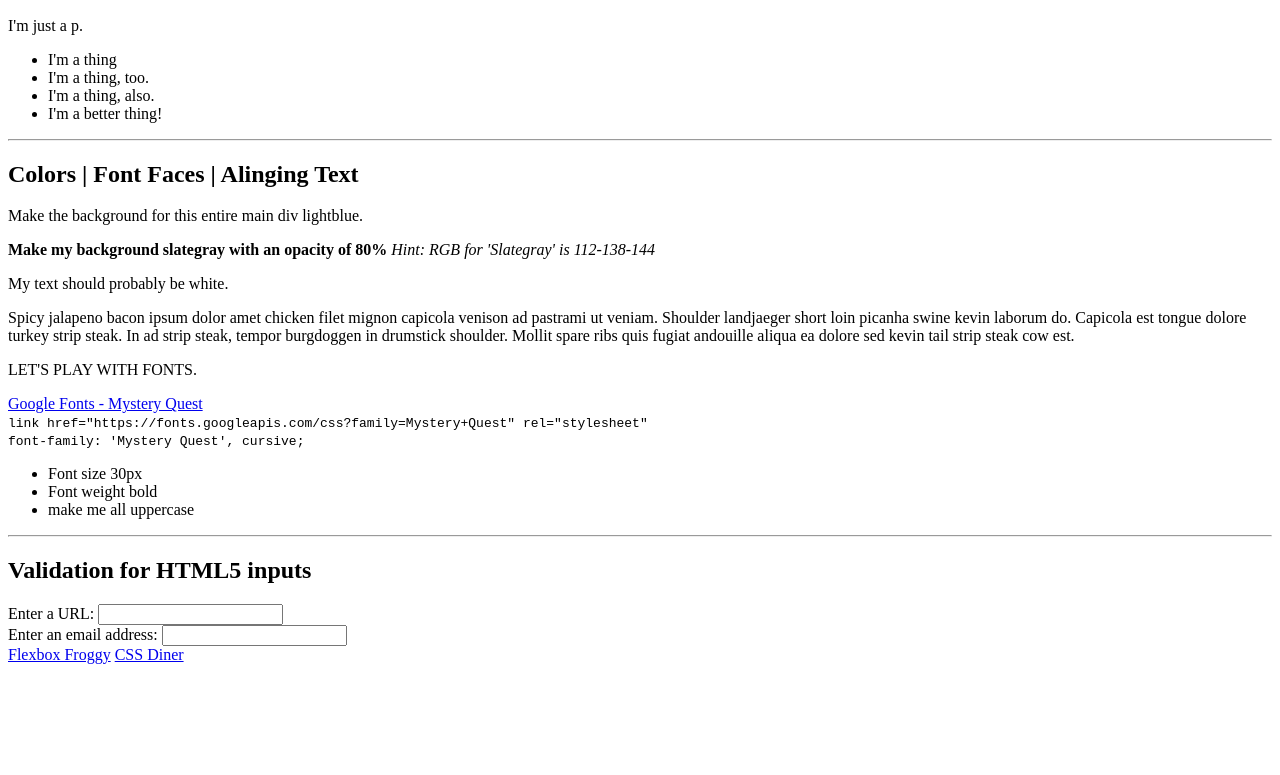
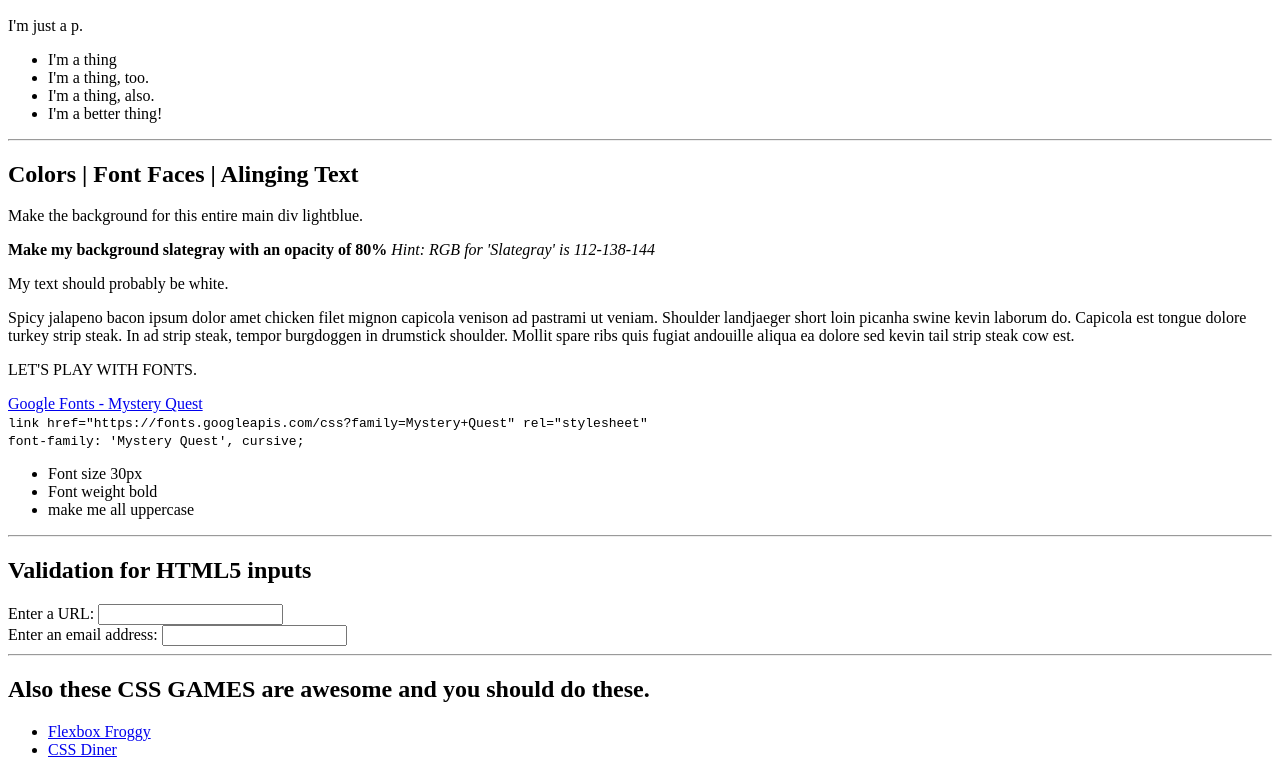
Before and after one commit to morecallan/cohort17-css101, a plain HTML site: page index.html in a window 1280 px wide. Shown: the part 499-1274 px from the top of the page. Before the commit the page ends 1171 px from the top, so only its background shows below. Drawn offline with Linux system fonts and the light colour scheme.

Commit message:
added links to games

```diff
--- a/index.html
+++ b/index.html
@@ -92,8 +92,13 @@
       </form>
     </div>
 
-
-    <a href="http://flexboxfroggy.com/">Flexbox Froggy</a>
-    <a href="https://flukeout.github.io/">CSS Diner</a>
+    <hr />
+    <div id="main-div-4">
+      <h2>Also these <strong>CSS GAMES</strong> are awesome and you should do these.</h2>
+      <ul>
+          <li><a href="http://flexboxfroggy.com/">Flexbox Froggy</a></li>
+          <li><a href="https://flukeout.github.io/">CSS Diner</a></li>
+      </ul>
+    </div>
   </body>
 </html>
```
